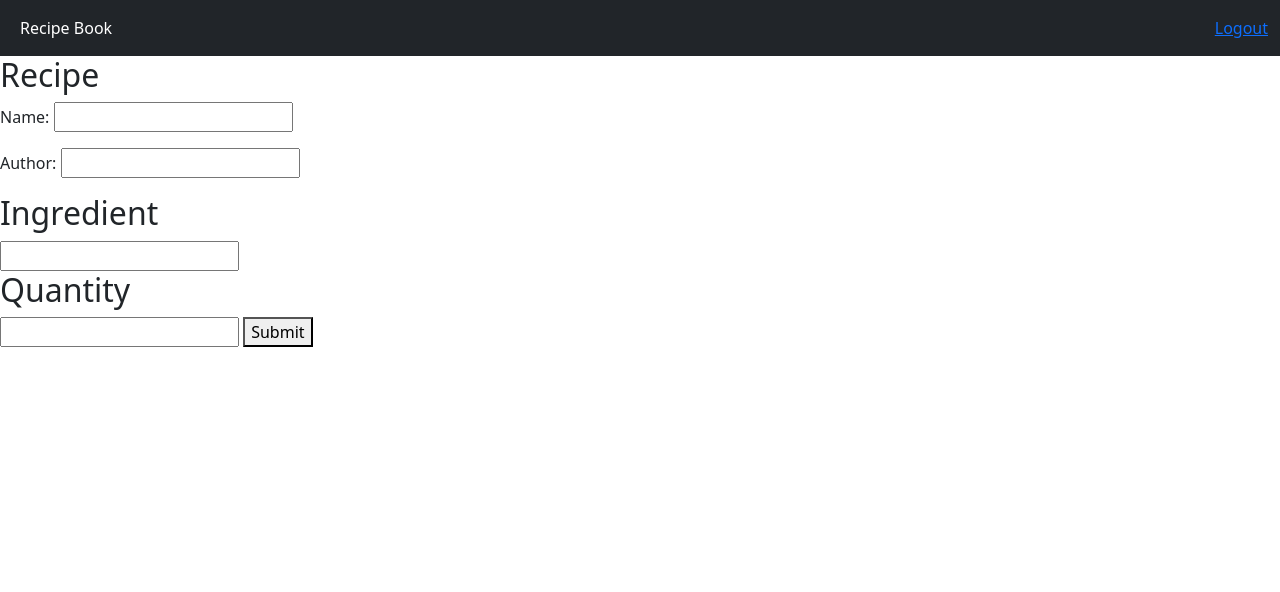
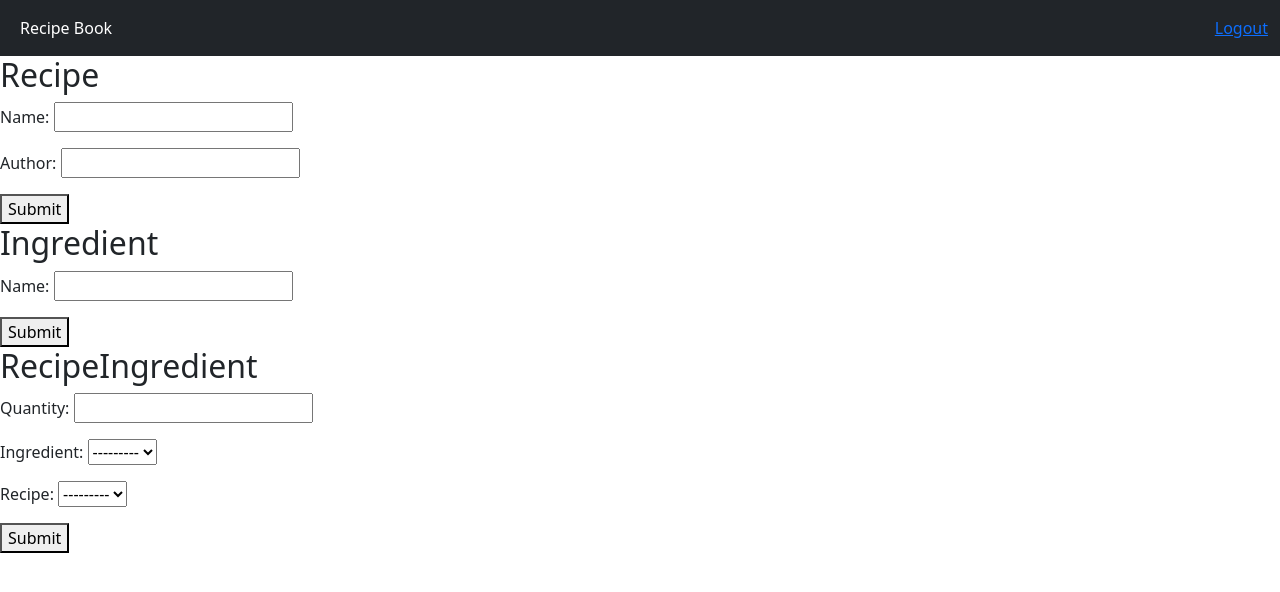
Before and after one commit to nico9696/recipebook-Sy-NicholasBenedict, a Django app: page /ledger/recipe/add/ in a window 1280 px wide. Shown: the top 592 px of the page. Run offline with Django 5.2, Linux system fonts and the light colour scheme; the visitor is signed in with stand-in values (Sample User, id 1); data that the repository does not hold is empty.

Commit message:
integrated RecipeIngredient to form

```diff
--- a/ledger/forms.py
+++ b/ledger/forms.py
@@ -1,5 +1,5 @@
 from django import forms
-from .models import Recipe, Ingredient
+from .models import Recipe, Ingredient, RecipeIngredient
 
 class RecipeForm(forms.ModelForm):
     class Meta:
@@ -10,3 +10,8 @@ class IngredientForm(forms.ModelForm):
     class Meta:
         model = Ingredient
         fields = '__all__'
+
+class RecipeIngredientForm(forms.ModelForm):
+    class Meta:
+        model = RecipeIngredient
+        fields = '__all__'
--- a/ledger/templates/ledger/add_r&i.html
+++ b/ledger/templates/ledger/add_r&i.html
@@ -8,15 +8,27 @@
 {% block body %}
     <form method="post">
         {% csrf_token %}
+
         <h2>Recipe</h2>
         {{ add_recipe_form.as_p }}
 
+        <button type="submit">Submit</button>
+    </form>
+
+    <form method="post">
+        {% csrf_token %}
+
         <h2>Ingredient</h2>
-        <!-- {{ add_ingredient_form.as_p }} -->
-        <input type="text" name="ingredient">
+        {{ add_ingredient_form.as_p }}
 
-        <h2>Quantity</h2>
-        <input type="text" name="quantity">
+        <button type="submit">Submit</button>
+    </form>
+
+    <form method="post">
+        {% csrf_token %}
+
+        <h2>RecipeIngredient</h2>
+        {{ add_recipe_ingredient_form.as_p }}
 
         <button type="submit">Submit</button>
     </form>
--- a/ledger/views.py
+++ b/ledger/views.py
@@ -4,8 +4,8 @@ from django.shortcuts import render, redirect
 from django.http import HttpResponseRedirect
 from django.urls import reverse
 from django.contrib.auth import authenticate, login, logout
-from .models import Recipe, Ingredient
-from .forms import RecipeForm, IngredientForm
+from .models import Recipe, Ingredient, RecipeIngredient
+from .forms import RecipeForm, IngredientForm, RecipeIngredientForm
 
 @login_required(login_url='/ledger/login/') # redirects to login page if not logged in
 def show_recipes_list(request):
@@ -37,28 +37,25 @@ def add_recipe_and_ingredient(request):
     if (request.method == "POST"):
         recipe_form = RecipeForm(request.POST, prefix="recipe")
         ingredient_form = IngredientForm(request.POST, prefix="ingredient")
+        recipe_ingredient_form = RecipeIngredientForm(request.POST, prefix="recipe_ingredient")
 
         if recipe_form.is_valid():
-            recipe = recipe_form.save() # this is for forms.ModelForm
+            recipe_form.save() # this is for forms.ModelForm
 
-            ingredient_name = request.POST.get('ingredient')
-            quantity = request.POST.get('quantity')
-            if ingredient_name and quantity:
+        if ingredient_form.is_valid():
+            ingredient_form.save()
 
-                # Get or create the Ingredient object
-                ingredient_obj, created = Ingredient.objects.get_or_create(name=ingredient_name)
-
-                # saves to RecipeIngredient linking the above
-                RecipeIngredient.objects.create(
-                    recipe = recipe,
-                    ingredient = ingredient_obj,
-                    quantity = request.POST.get('quantity')
-                )
+        if recipe_ingredient_form.is_valid():
+            recipe_ingredient_form.save()
 
         return redirect('add_recipe_and_ingredient')
 
     recipe_form = RecipeForm(prefix="recipe")
+    ingredient_form = IngredientForm(prefix="ingredient")
+    recipe_ingredient_form = RecipeIngredientForm(prefix="recipe_ingredient")
 
     return render(request, 'ledger/add_r&i.html', {
         'add_recipe_form': recipe_form,
+        'add_ingredient_form': ingredient_form,
+        'add_recipe_ingredient_form': recipe_ingredient_form,
     })
```
